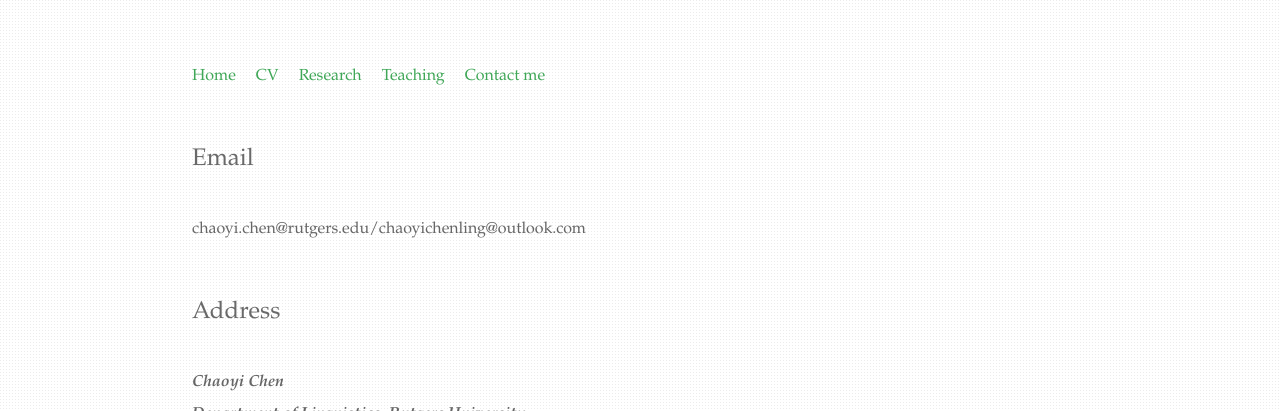
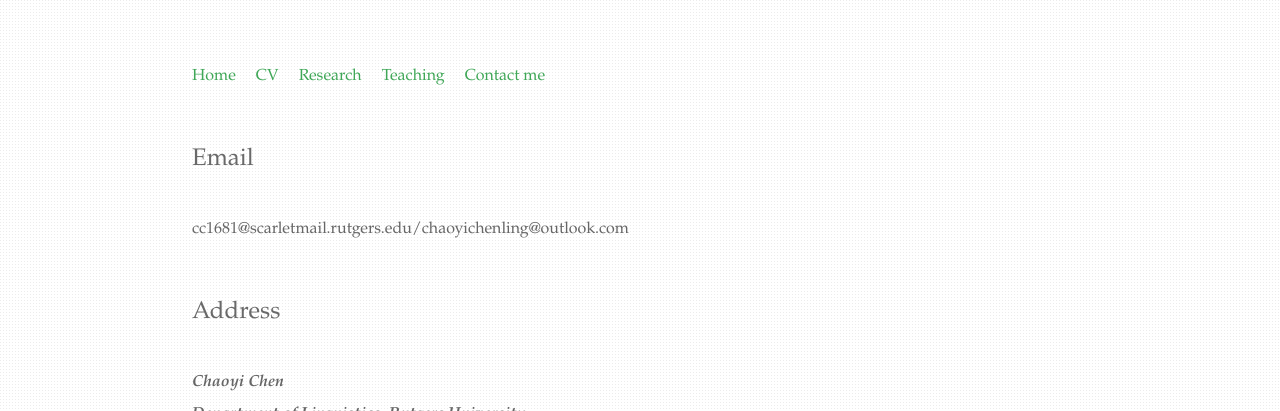
Before and after one commit to chaoyichen71/chaoyichen71.github.io, a Jekyll site: the page built from Contact me/index.html, in a window 1280 px wide. Shown: the top 411 px of the page. Built offline with Jekyll 4.4.1, drawn with Linux system fonts in a browser that asks for light colours.

Commit message:
Update index.html

```diff
--- a/Contact me/index.html
+++ b/Contact me/index.html
@@ -6,7 +6,7 @@ title: Contact me
 		<div class="blurb">
 			<h2>Email</h2>
 			</br>
-			<span class="obfuscate">chaoyi.chen@rutgers.edu/chaoyichenling@outlook.com</span>
+			<span class="obfuscate">cc1681@scarletmail.rutgers.edu/chaoyichenling@outlook.com</span>
 			</div>
 </br>
 				<h2>Address</h2>
```
